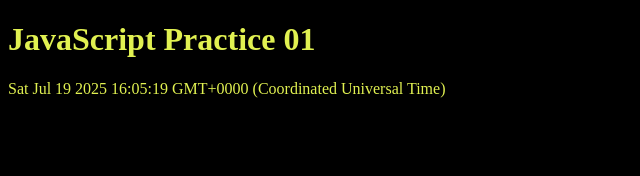
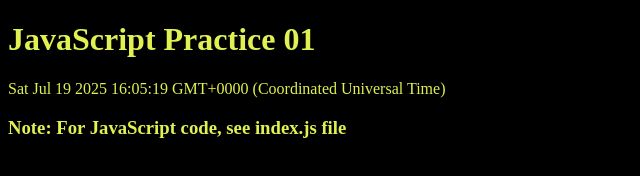
Before and after one commit to iamsajidhanif/JavaScript-Practice01-PIAIC, a plain HTML site: page index.html in a window 1280 px wide. Shown: the whole page, without its empty margins (0-640 px from the left). Drawn offline with Linux system fonts and the light colour scheme.

Commit message:
index.html updated

```diff
--- a/index.html
+++ b/index.html
@@ -20,6 +20,8 @@
             var date = new Date();
             document.write(date);
         </script>
+
+        <h3>Note: For JavaScript code, see index.js file</h3>
 
         <!-- <p id="demo">Here we load data.</p>
         <button onclick="loadData()">Click</button> -->
```
